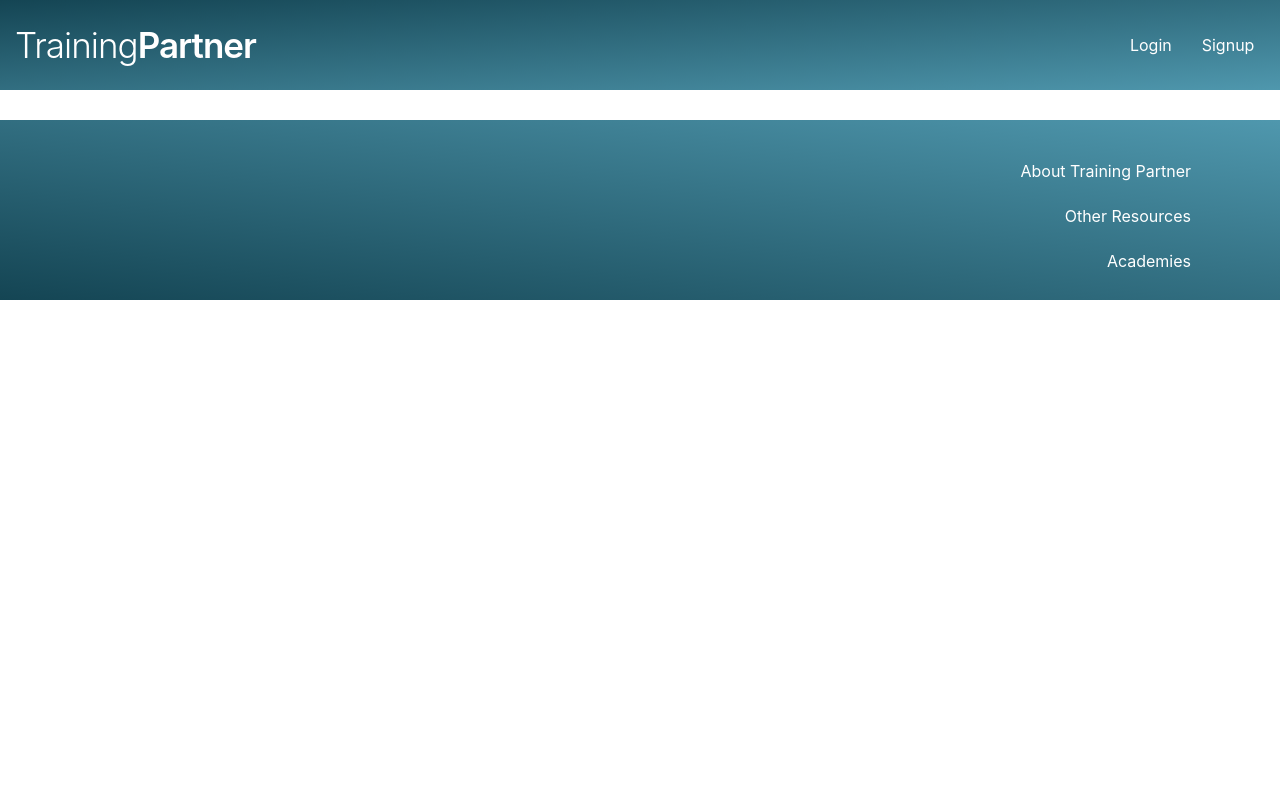
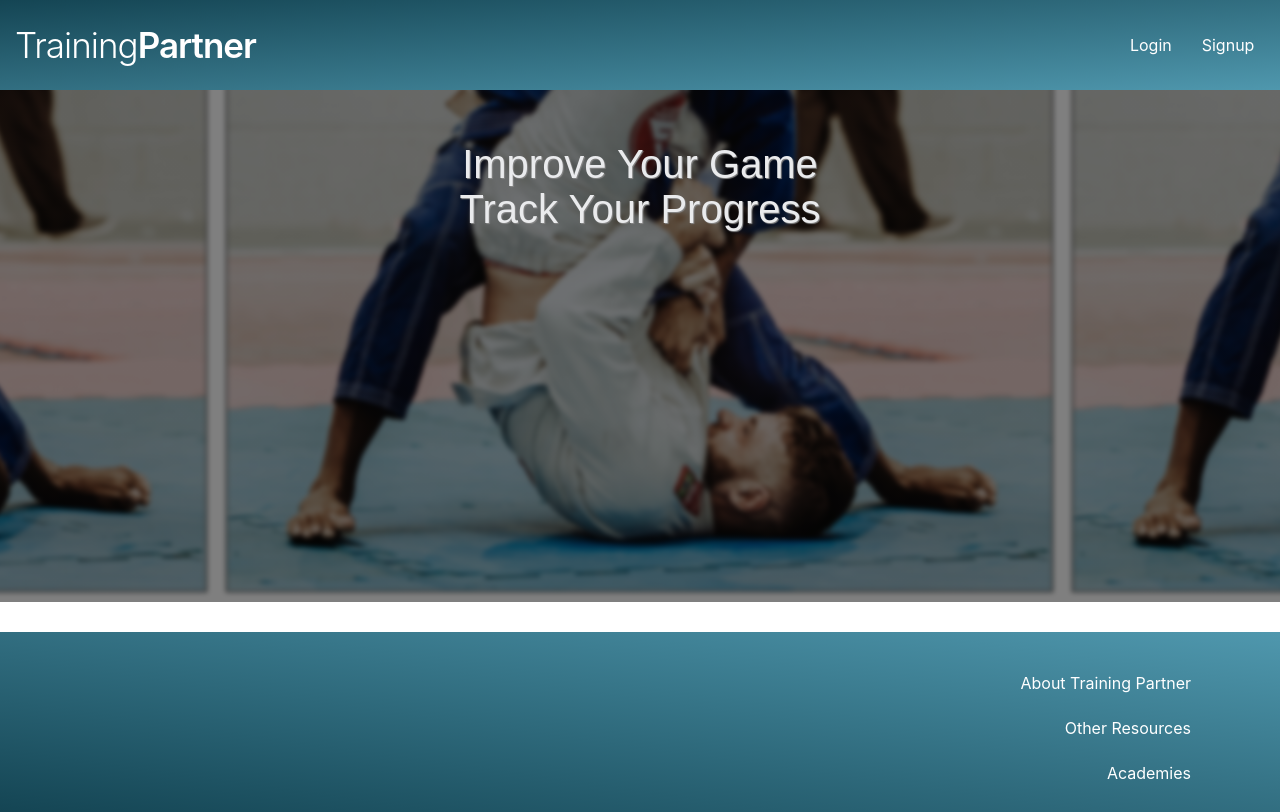
Before and after one commit to mercuryfillings/training-partner, a React (Create React App) app in the folder client/: page / in a window 1280 px wide. Built offline with nearby package versions, Linux system fonts and the light colour scheme; no server answers.

Commit message:
Updated conditional formatting for logged out and logged in states

```diff
--- a/client/src/App.js
+++ b/client/src/App.js
@@ -4,8 +4,9 @@ import Header from './Components/Header/Header'
 import Main from './Components/Main/Main'
 import Footer from './Components/Footer/Footer'
 import { loginUser, registerUser, removeToken, verifyUser } from './Services/auth'
+import { withRouter } from 'react-router-dom';
 
-export default class App extends Component {
+class App extends Component {
   state = {
     currentUser: null
   }
@@ -30,6 +31,7 @@ export default class App extends Component {
     })
     localStorage.clear();
     removeToken();
+    window.location.reload();
   }
 
   handleVerify = async () => {
@@ -48,9 +50,12 @@ export default class App extends Component {
           handleLoginSubmit={this.handleLoginSubmit}
           handleSignupSubmit={this.handleSignupSubmit}
           currentUser={this.state.currentUser}
+          handleLogout={this.handleLogout}
         />
         <Footer />
       </>
     );
   }
 }
+
+export default withRouter(App)
--- a/client/src/Components/DesktopNav/desktopNav.jsx
+++ b/client/src/Components/DesktopNav/desktopNav.jsx
@@ -17,7 +17,7 @@ export default function DesktopNav(props) {
           <Link className="nav-link" to='/trainings'>Training History</Link>
         </li>
         <li className="nav-li">
-          <button className="nav-link" to='/login' onClick={() => props.handleLogout()}>Log Out</button>
+          <button className="nav-link" onClick={() => props.handleLogout()}>Log Out</button>
           {/* <Link className="nav-link" to='/login' onClick={() => localStorage.clear()}>Log Out</Link> */}
         </li>
         </ul>
--- a/client/src/Components/Login/Login.jsx
+++ b/client/src/Components/Login/Login.jsx
@@ -19,17 +19,13 @@ export default class Login extends Component {
     const { email, password } = this.state;
     const { handleLoginSubmit, history } = this.props;
     return (
-      <div className="login-page">
-        <div className="hero-container">
-        </div>
-        <h1 className="header-copy">Improve Your Game<br />Track Your Progress</h1>
         <div className="login-body">
           <div className="login-container">
             <h2 className="login-header">Welcome Back</h2>
             <form className="login-form" onSubmit={(e) => {
               e.preventDefault();
               handleLoginSubmit(this.state);
-              history.push('/');
+              history.push('/home');
               this.setState({
                 email: "",
                 password: ""
@@ -54,7 +50,6 @@ export default class Login extends Component {
             </form>
           </div>
         </div>
-      </div>
     )
   }
 }
--- a/client/src/Components/Login/Login.scss
+++ b/client/src/Components/Login/Login.scss
@@ -1,24 +1,3 @@
-.hero-container {
-  width: 100vw;
-  height: 40vw;
-  background-image: linear-gradient(rgba(0, 0, 0, 0.5), rgba(0, 0, 0, 0.5)),url("../../Icons_Imgs/Hero.png");
-  background-position: bottom;
-  position: relative;
-}
-
-.header-copy {
-  text-align: center;
-  position: absolute;
-  top: 20%;
-  left: 50%;
-  transform: translate(-50%, -50%);
-  color: #EAEBED;
-  font-family: arial;
-  font-weight: 300;
-  font-size: 2.5em;
-  text-shadow: 1px 1px 1px #888888;
-}
-
 .login-body {
   display: flex;
   flex-direction: column;
--- a/client/src/Components/Main/Main.jsx
+++ b/client/src/Components/Main/Main.jsx
@@ -1,7 +1,8 @@
 import React, { Component } from 'react'
-import { Route } from 'react-router-dom';
+import { Route, withRouter } from 'react-router-dom';
 import Login from '../Login/Login'
 import Signup from '../Signup/Signup';
+import Splash from '../Splash/Splash'
 import ShowOneTech from '../ShowOneTech/ShowOneTech'
 import ShowAllTechs from '../ShowAllTechs/ShowAllTechs'
 import CreateTech from '../CreateTech/CreateTech'
@@ -15,24 +16,28 @@ import Home from '../Home/Home'
 import Footer from '../Footer/Footer'
 
 
-export default class Main extends Component {
+class Main extends Component {
 
   state = {
     techniques: [],
     trainings: []
   }
 
-  componentDidMount() {
-    if (this.props.currentUser) {
-      this.getTechs();
-      this.getTrainings();
-    }
-  }
+  // componentDidMount() {
+  //   if (this.props.currentUser) {
+  //     this.getTechs();
+  //     this.getTrainings();
+  //   }
+  // }
 
   componentDidUpdate(prevProps) {
     if (prevProps.currentUser !== this.props.currentUser) {
-      this.getTechs();
-      this.getTrainings();
+      if (!this.props.currentUser) {
+        this.props.history.push('/')
+      } else {
+          this.getTechs();
+          this.getTrainings();
+      }
     }
   }
 
@@ -104,6 +109,10 @@ export default class Main extends Component {
   render() {
     return (
       <main>
+        <Route path='/' render={() => (
+          !this.props.currentUser ? <Splash />
+            : ''
+        )} />
         <Route path='/login' render={(props) => (
           <Login
             {...props}
@@ -117,10 +126,12 @@ export default class Main extends Component {
           />
         )} />
         <Route path='/home' render={() => (
-          <Home
+          !this.props.currentUser ?
+            '':
+            <Home
             trainings={this.state.trainings}
             currentUser={this.props.currentUser}
-          />
+            />
         )}
         />
         <Route path='/techniques' render={() => (
@@ -172,3 +183,5 @@ export default class Main extends Component {
     )
   }
 }
+
+export default withRouter(Main)
--- a/client/src/Components/Signup/Signup.jsx
+++ b/client/src/Components/Signup/Signup.jsx
@@ -20,10 +20,6 @@ export default class Signup extends Component {
     const { name, email, password } = this.state;
     const { handleSignupSubmit, history } = this.props;
     return (
-      <div className="signup-page">
-        <div className="hero-container">
-        </div>
-        <h1 className="header-copy">Improve Your Game<br />Track Your Progress</h1>
         <div className="signup-body">
           <div className="signup-container">
           <h2 className="signup-header">Get Started</h2>
@@ -66,7 +62,6 @@ export default class Signup extends Component {
             </form>
           </div>
         </div>
-      </div>
     )
   }
 }
--- /dev/null
+++ b/client/src/Components/Splash/Splash.jsx
@@ -0,0 +1,12 @@
+import React from 'react'
+import './Splash.scss'
+
+export default function Splash() {
+  return (
+    <div className="splash-page">
+      <div className="hero-container">
+      </div>
+        <h1 className="header-copy">Improve Your Game<br />Track Your Progress</h1>
+    </div>
+  )
+}
--- /dev/null
+++ b/client/src/Components/Splash/Splash.scss
@@ -0,0 +1,20 @@
+.hero-container {
+  width: 100vw;
+  height: 40vw;
+  background-image: linear-gradient(rgba(0, 0, 0, 0.5), rgba(0, 0, 0, 0.5)),url("../../Icons_Imgs/Hero.png");
+  background-position: bottom;
+  position: relative;
+}
+
+.header-copy {
+  text-align: center;
+  position: absolute;
+  top: 20%;
+  left: 50%;
+  transform: translate(-50%, -50%);
+  color: #EAEBED;
+  font-family: arial;
+  font-weight: 300;
+  font-size: 2.5em;
+  text-shadow: 1px 1px 1px #888888;
+}
```
Also changed, not shown: 1 other file (tests, documents, lock files or other folders).
